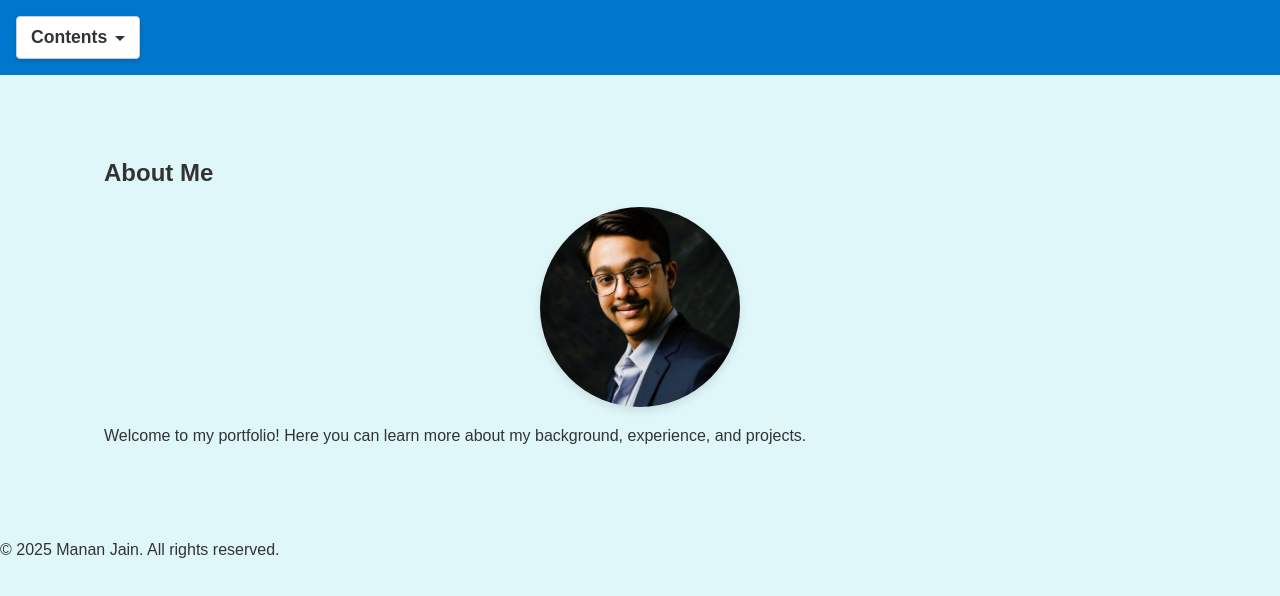
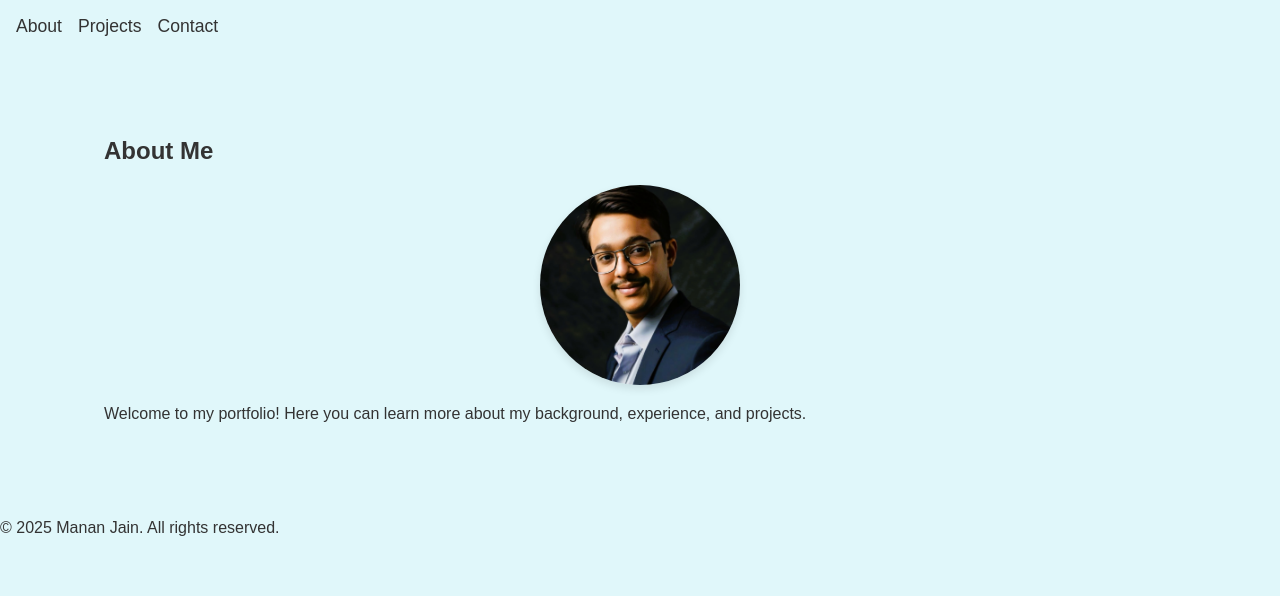
Before and after one commit to mananjen/portfolio-website, a React (Create React App) app: page /about in a window 1280 px wide. Shown: the top 596 px of the page. Built offline with nearby package versions, Linux system fonts and the light colour scheme.

Commit message:
header and style updates

```diff
--- /dev/null
+++ b/src/components/CustomLink.jsx
@@ -0,0 +1,26 @@
+// src/components/CustomLink.jsx
+import React from 'react';
+import { Link } from 'react-router-dom';
+import styled from 'styled-components';
+
+const StyledLink = styled(Link)`
+  color: ${props => props.theme.colors.text};
+  text-decoration: none;
+  font-size: 1.1rem;
+  transition: color 0.3s ease;
+  cursor: pointer;
+
+  &:hover {
+    color: ${props => props.theme.colors.highlight};
+  }
+`;
+
+const CustomLink = ({ to, children, ...rest }) => {
+  return (
+    <StyledLink to={to} {...rest}>
+      {children}
+    </StyledLink>
+  );
+};
+
+export default CustomLink;
--- a/src/components/Dropdown.jsx
+++ b/src/components/Dropdown.jsx
@@ -9,29 +9,37 @@ const DropdownContainer = styled.div`
 const DropdownToggle = styled.button`
   background-color: #fff;
   border: 1px solid #ccc;
-  font-size: 1.1rem;
-  font-weight: 600;
+  border-radius: 50%;
+  width: 40px;
+  height: 40px;
   cursor: pointer;
-  padding: 10px 14px;
-  border-radius: 4px;
-  color: #333;
+  padding: 0;
+  display: flex;
+  align-items: center;
+  justify-content: center;
   box-shadow: 0 2px 4px rgba(0, 0, 0, 0.15);
-
-  /* Down caret icon */
-  &:after {
-    content: '';
-    display: inline-block;
-    margin-left: 8px;
-    vertical-align: middle;
-    width: 0;
-    height: 0;
-    border-left: 5px solid transparent;
-    border-right: 5px solid transparent;
-    border-top: 5px solid #333;
-  }
+  transition: background-color 0.3s ease;
 
   &:hover {
     background-color: #f1f1f1;
+  }
+`;
+
+const HamburgerIcon = styled.div`
+  display: flex;
+  flex-direction: column;
+  justify-content: space-around;
+  align-items: center;
+  width: 20px;
+  height: 20px;
+
+  & span {
+    display: block;
+    width: 100%;
+    height: 3px;
+    background-color: ${props => props.theme.colors.text};
+    border-radius: 2px;
+    transition: background-color 0.3s ease;
   }
 `;
 
@@ -39,13 +47,12 @@ const DropdownMenu = styled.div`
   position: absolute;
   top: calc(100% + 8px);
   left: 0;
-  transform: scaleY(${(props) => (props.isOpen ? '1' : '0')});
+  transform: scaleY(${props => (props.isOpen ? '1' : '0')});
   transform-origin: top;
-  opacity: ${(props) => (props.isOpen ? '1' : '0')};
-  pointer-events: ${(props) => (props.isOpen ? 'auto' : 'none')};
+  opacity: ${props => (props.isOpen ? '1' : '0')};
+  pointer-events: ${props => (props.isOpen ? 'auto' : 'none')};
   transition: transform 0.3s ease, opacity 0.3s ease;
   background-color: #fff;
-  /* More pronounced shadow around the dropdown */
   box-shadow: 0 8px 12px rgba(0, 0, 0, 0.15);
   z-index: 1000;
   border-radius: 4px;
@@ -62,34 +69,41 @@ const DropdownItem = styled.li`
     display: block;
     padding: 10px 14px;
     text-decoration: none;
-    color: #333;
+    color: ${props => props.theme.colors.text};
+    transition: color 0.3s ease, background-color 0.3s ease;
+
     &:hover {
+      color: ${props => props.theme.colors.highlight};
       background-color: #f1f1f1;
     }
   }
 `;
 
-const Dropdown = ({ title, items }) => {
+const Dropdown = ({ items }) => {
   const [isOpen, setIsOpen] = useState(false);
   const dropdownRef = useRef(null);
 
   // Close dropdown when clicking outside
   useEffect(() => {
-    const handleClickOutside = (event) => {
+    const handleClickOutside = event => {
       if (dropdownRef.current && !dropdownRef.current.contains(event.target)) {
         setIsOpen(false);
       }
     };
+
     document.addEventListener('mousedown', handleClickOutside);
-    return () => {
+    return () =>
       document.removeEventListener('mousedown', handleClickOutside);
-    };
   }, []);
 
   return (
     <DropdownContainer ref={dropdownRef}>
       <DropdownToggle onClick={() => setIsOpen(!isOpen)}>
-        {title}
+        <HamburgerIcon>
+          <span />
+          <span />
+          <span />
+        </HamburgerIcon>
       </DropdownToggle>
       <DropdownMenu isOpen={isOpen}>
         <DropdownList>
--- a/src/components/Header.jsx
+++ b/src/components/Header.jsx
@@ -1,9 +1,10 @@
 import React from 'react';
 import styled from 'styled-components';
+import { device } from '../constants/screenSizes';
 import Dropdown from './Dropdown';
+import CustomLink from './CustomLink';
 
 const StyledHeader = styled.header`
-  background-color: ${props => props.theme.colors.headerBackground};
   color: #fff;
   padding: 1rem;
 `;
@@ -12,6 +13,25 @@ const Nav = styled.nav`
   display: flex;
   justify-content: space-between;
   align-items: center;
+`;
+
+// Display navigation links only on desktop screens
+const DesktopNav = styled.div`
+  display: none;
+
+  @media ${device.desktop} {
+    display: flex;
+    gap: 1rem;
+  }
+`;
+
+// Display the dropdown only on mobile screens
+const MobileNav = styled.div`
+  display: block;
+
+  @media ${device.desktop} {
+    display: none;
+  }
 `;
 
 const Header = () => {
@@ -24,7 +44,18 @@ const Header = () => {
   return (
     <StyledHeader>
       <Nav>
-        <Dropdown title="Contents" items={navItems} />
+        {/* Desktop Navigation */}
+        <DesktopNav>
+          {navItems.map((item, index) => (
+            <CustomLink key={index} to={item.href}>
+              {item.label}
+            </CustomLink>
+          ))}
+        </DesktopNav>
+        {/* Mobile Navigation */}
+        <MobileNav>
+          <Dropdown items={navItems} />
+        </MobileNav>
       </Nav>
     </StyledHeader>
   );
--- /dev/null
+++ b/src/constants/screenSizes.js
@@ -0,0 +1,9 @@
+// src/constants/screenSizes.js
+const sizes = {
+    mobile: '768px',
+};
+
+export const device = {
+    mobile: `(max-width: ${sizes.mobile})`,
+    desktop: `(min-width: ${parseInt(sizes.mobile, 10) + 1}px)`,
+};
--- a/src/theme.js
+++ b/src/theme.js
@@ -1,7 +1,7 @@
 export const theme = {
     colors: {
         primary: '#e0f7fa',       // Light blue
-        headerBackground: '#0077cc', // Darker blue for the header accent
+        highlight: '#0077cc',     // highlight (a bit darker than primary)
         text: '#333'             // Default text color
     },
     fonts: {
```
